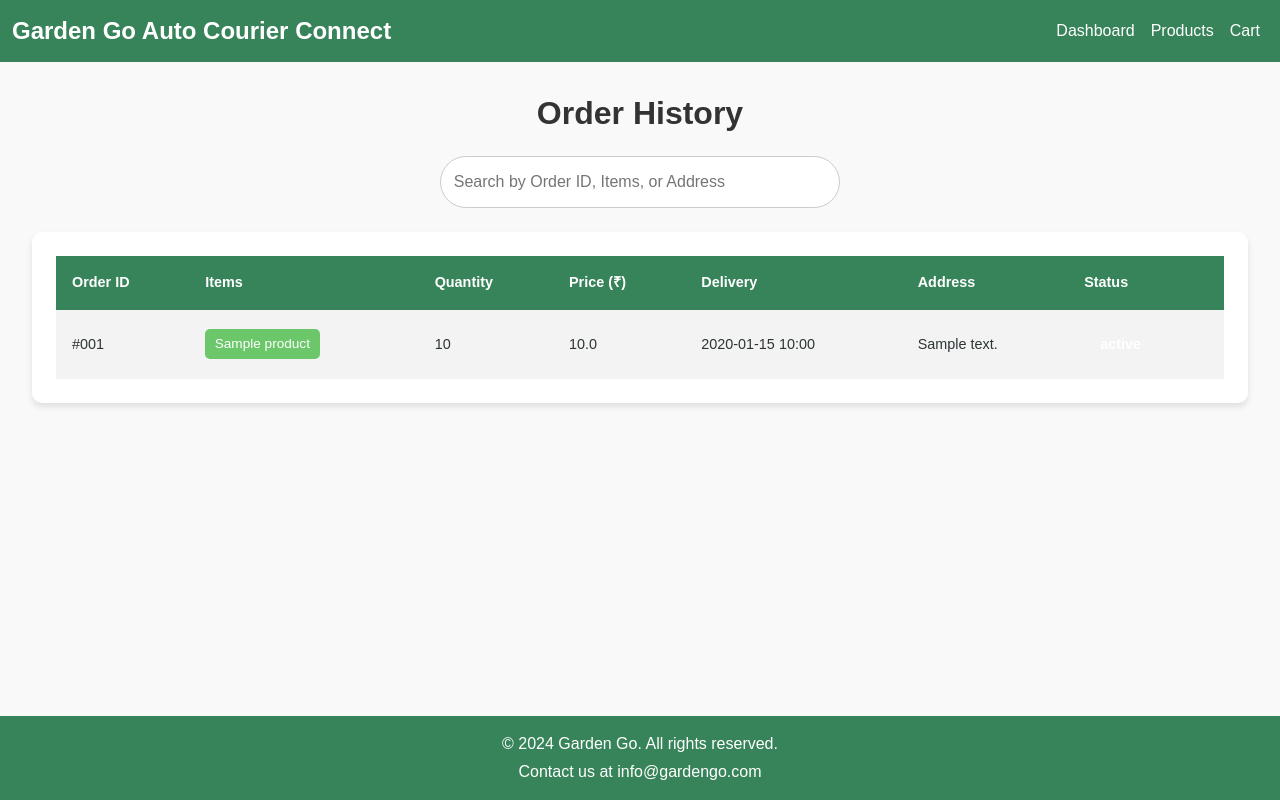
After one commit to Minhaj-Tkc/Garden-Go-Auto-Courier-Connect, a Flask app: page /order_history in a window 1280 px wide. The commit adds this page. Run offline with Flask 3, Linux system fonts and the light colour scheme; a user stored in the database is signed in; tables that the repository leaves empty hold one stand-in row (values such as "Sample post").

Commit message:
order history page added

```diff
--- a/app/app.py
+++ b/app/app.py
@@ -3,7 +3,7 @@ from flask import Flask, jsonify, render_template, redirect, url_for, flash, req
 from flask_sqlalchemy import SQLAlchemy
 from flask_login import LoginManager, login_user, logout_user, login_required, current_user
 from datetime import datetime, timedelta
-from models import db, User, Category, Product, Cart, CartItem, Order, OrderItem
+from models import db, User, Category, Product, Cart, CartItem, Order, OrderItem, Audit
 from forms import RegistrationForm, LoginForm, ProfileUpdateForm
 import os
 import requests
@@ -191,7 +191,6 @@ def logout():
 @login_required
 def add_to_cart(product_id):
     product = Product.query.get_or_404(product_id)
-    print(product)
 
     # Get the quantity from the form
     quantity = int(request.form['quantity'])
@@ -482,6 +481,22 @@ def order_details(order_id):
 
 
 
+@app.route('/order_history')
+@login_required
+def order_history():
+    user_orders = Order.query.filter_by(user_id=current_user.user_id).all()
+    return render_template('order_history.html', orders=user_orders)
+
+
+@app.route('/order_status/<int:order_id>')
+@login_required
+def order_status(order_id):
+    order = Order.query.get_or_404(order_id)
+    if order.user_id != current_user.user_id and current_user.role != "Admin":
+        flash("Unauthorized access", "danger")
+        return redirect(url_for("order_history"))
+    return render_template("order_status.html", order=order)
+
 
 
 if __name__ == '__main__':
--- /dev/null
+++ b/app/static/css/order_history.css
@@ -0,0 +1,104 @@
+/* Order History Styles */
+
+.order-history-wrapper {
+    padding: 2rem;
+    font-family: 'Arial', sans-serif;
+    background-color: #f9f9f9;
+    min-height: calc(100vh - 146px);
+  }
+
+  .page-title {
+    color: #333;
+    text-align: center;
+    font-weight: bold;
+    margin-bottom: 1.5rem;
+    font-size: 2rem;
+  }
+
+  .search-bar {
+    text-align: center;
+    margin-bottom: 1.5rem;
+  }
+
+  .search-input {
+    width: 100%;
+    max-width: 400px;
+    padding: 0.8rem;
+    border-radius: 50px;
+    border: 1px solid #ccc;
+    transition: all 0.3s ease;
+  }
+
+  .search-input:focus {
+    outline: none;
+    box-shadow: 0 0 10px rgba(0, 128, 0, 0.3);
+  }
+
+  .order-table-container {
+    overflow-x: auto;
+    background-color: #fff;
+    padding: 1.5rem;
+    border-radius: 10px;
+    box-shadow: 0 4px 6px rgba(0, 0, 0, 0.1);
+  }
+
+  .order-table {
+    width: 100%;
+    border-collapse: collapse;
+    font-size: 0.9rem;
+  }
+
+  .order-table thead {
+    background-color: #38845a;
+    color: #fff;
+  }
+
+  .order-table th,
+  .order-table td {
+    padding: 1rem;
+    text-align: left;
+  }
+
+  .order-table tbody tr:nth-child(odd) {
+    background-color: #f3f3f3;
+  }
+
+  .order-table tbody tr:hover {
+    background-color: #eef6ee;
+  }
+
+  .item-badge {
+    display: inline-block;
+    background-color: #6cc76b;
+    color: #fff;
+    padding: 0.3rem 0.6rem;
+    margin-right: 0.5rem;
+    border-radius: 5px;
+    font-size: 0.85rem;
+  }
+
+  .status-badge {
+    display: inline-block;
+    padding: 0.5rem 1rem;
+    text-align: center;
+    border-radius: 5px;
+    text-decoration: none;
+    color: #fff;
+    font-weight: bold;
+  }
+
+  .status-badge.pending {
+    background-color: #f0ad4e;
+  }
+
+  .status-badge.picked {
+    background-color: #f0ad4e;
+  }
+
+  .status-badge.completed {
+    background-color: #5cb85c;
+  }
+
+  .status-badge.cancelled {
+    background-color: #d9534f;
+  }
--- /dev/null
+++ b/app/static/js/order_history.js
@@ -0,0 +1,20 @@
+// Filter orders in the table based on the search input
+function searchOrders() {
+    const searchInput = document.getElementById("orderSearch").value.toLowerCase();
+    const table = document.getElementById("orderTable");
+    const rows = table.getElementsByTagName("tr");
+
+    for (let i = 1; i < rows.length; i++) {
+      const cells = rows[i].getElementsByTagName("td");
+      let match = false;
+
+      for (let j = 0; j < cells.length - 1; j++) {
+        if (cells[j].innerText.toLowerCase().includes(searchInput)) {
+          match = true;
+          break;
+        }
+      }
+
+      rows[i].style.display = match ? "" : "none";
+    }
+  }
--- a/app/templates/customer_dashboard.html
+++ b/app/templates/customer_dashboard.html
@@ -25,7 +25,7 @@
       <div class="dashboard-card">
         <h3>Orders</h3>
         <p>Manage your orders</p>
-        <a href="{{ url_for('home') }}" class="btn btn-primary">View Orders</a>
+        <a href="{{ url_for('order_history') }}" class="btn btn-primary">View Orders</a>
       </div>
       <div class="dashboard-card">
         <h3>Cart</h3>
--- /dev/null
+++ b/app/templates/order_history.html
@@ -0,0 +1,64 @@
+{% extends "base.html" %}
+
+{% block css %}
+<link rel="stylesheet" href="{{ url_for('static', filename='css/order_history.css') }}">
+{% endblock %}
+
+{% block content %}
+<div class="order-history-wrapper">
+  <h2 class="page-title">Order History</h2>
+  <div class="search-bar">
+    <input
+      type="text"
+      id="orderSearch"
+      class="search-input"
+      placeholder="Search by Order ID, Items, or Address"
+      onkeyup="searchOrders()">
+  </div>
+
+  <div class="order-table-container">
+    <table class="order-table" id="orderTable">
+      <thead>
+        <tr>
+          <th>Order ID</th>
+          <th>Items</th>
+          <th>Quantity</th>
+          <th>Price (₹)</th>
+          <th>Delivery</th>
+          <th>Address</th>
+          <th>Status</th>
+        </tr>
+      </thead>
+      <tbody>
+        {% for order in orders %}
+        <tr>
+          <td>#00{{ order.order_id }}</td>
+          <td>
+            {% for item in order.order_items %}
+              <span class="item-badge">{{ item.product.name }}</span>
+            {% endfor %}
+          </td>
+          <td>
+            {% for item in order.order_items %}
+              <span>{{ item.quantity }}</span>
+            {% endfor %}
+          </td>
+          <td>{{ order.total_price }}</td>
+          <td>{{ order.estimated_delivery.strftime('%Y-%m-%d %H:%M') }}</td>
+          <td>{{ order.address }}</td>
+          <td>
+            <a href="{{ url_for('order_status', order_id=order.order_id) }}" class="status-badge {{ order.status | lower }}">
+              {{ order.status }}
+            </a>
+          </td>
+        </tr>
+        {% endfor %}
+      </tbody>
+    </table>
+  </div>
+</div>
+{% endblock %}
+
+{% block scripts %}
+<script src="{{ url_for('static', filename='js/order_history.js') }}"></script>
+{% endblock %}
```
Also changed, not shown: app/static/css/order_status.css (added, +79 -0 lines), app/templates/order_status.html (added, +31 -0 lines).
